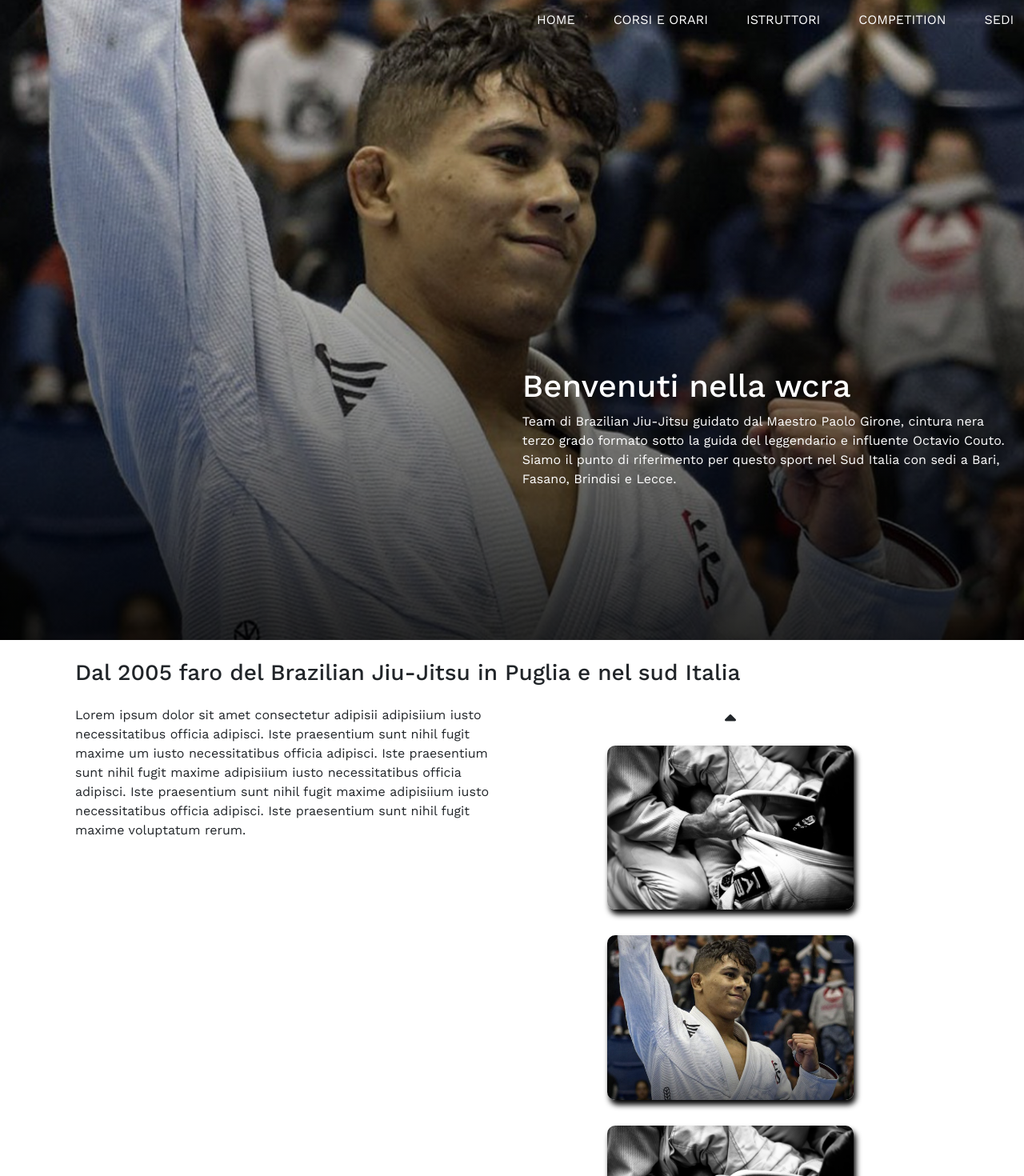
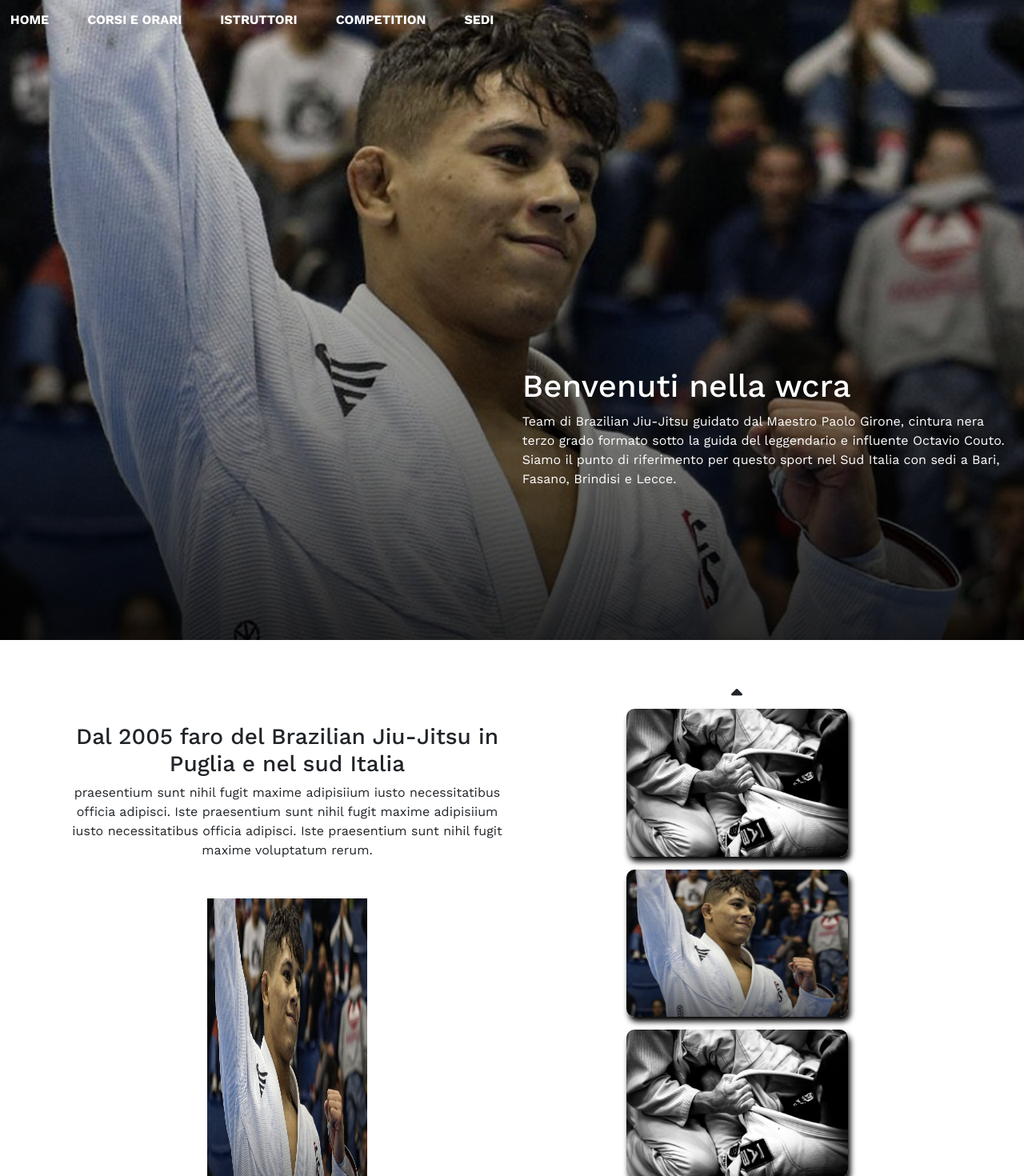
Before and after one commit to MattiaAngelini/wcra, a Vue app: page / in a window 1280 px wide. Shown: the top 1470 px of the page at 80% size. Built offline with nearby package versions, Linux system fonts and the light colour scheme.

Commit message:
feat: add offcanvas header

```diff
--- a/index.html
+++ b/index.html
@@ -15,5 +15,6 @@
   <body>
     <div id="app"></div>
     <script type="module" src="/src/main.js"></script>
+    <script src="https://cdn.jsdelivr.net/npm/bootstrap@5.3.3/dist/js/bootstrap.bundle.min.js" integrity="sha384-YvpcrYf0tY3lHB60NNkmXc5s9fDVZLESaAA55NDzOxhy9GkcIdslK1eN7N6jIeHz" crossorigin="anonymous"></script>
   </body>
 </html>
--- a/src/components/AppHeader.vue
+++ b/src/components/AppHeader.vue
@@ -6,21 +6,106 @@ export default {
 
 <template>
 
-  <section class="d-flex gap-5">
-    <router-link :to="{ name: 'home' }">HOME</router-link>
-    <router-link :to="{ name: 'schedule' }">CORSI E ORARI</router-link>
-    <router-link :to="{ name: 'istruttori' }">ISTRUTTORI</router-link>
-    <router-link :to="{ name: 'competition' }">COMPETITION</router-link>
-    <router-link :to="{ name: 'sedi' }">SEDI</router-link>
+  <section>
+
+    <div class="gap-5 d-none d-md-flex">
+      <router-link :to="{ name: 'home' }"><b>HOME</b></router-link>
+      <router-link :to="{ name: 'schedule' }"><b>CORSI E ORARI</b></router-link>
+      <router-link :to="{ name: 'istruttori' }"><b>ISTRUTTORI</b></router-link>
+      <router-link :to="{ name: 'competition' }"><b>COMPETITION</b></router-link>
+      <router-link :to="{ name: 'sedi' }"><b>SEDI</b></router-link>
+    </div>
+
+    <i class="fa-solid fa-bars d-block d-md-none" type="button" data-bs-toggle="offcanvas" data-bs-target="#staticBackdrop" aria-controls="staticBackdrop"></i>
+
+    <div class="offcanvas offcanvas-start" data-bs-backdrop="static" tabindex="-1" id="staticBackdrop" aria-labelledby="staticBackdropLabel">
+      <div class="offcanvas-header">
+        <div>
+          <img class="logo" src="../assets/images/wcra-logo.png" alt="">
+        </div>
+        <button type="button" class="btn-close" data-bs-dismiss="offcanvas" aria-label="Close"></button>
+      </div>
+
+      <div class="offcanvas-body " data-bs-dismiss="offcanvas">
+      <div>
+      <div class="">
+        <div>
+          <router-link :to="{ name: 'home' }"><b>HOME</b></router-link>
+        </div>
+        <div>
+          <router-link :to="{ name: 'schedule' }"><b>CORSI E ORARI</b></router-link>
+
+        </div>
+
+        <div>
+          <router-link :to="{ name: 'istruttori' }"><b>ISTRUTTORI</b></router-link>
+
+        </div>
+
+        <div>
+          <router-link :to="{ name: 'competition' }"><b>COMPETITION</b></router-link>
+
+        </div>
+
+       <div>
+        <router-link :to="{ name: 'sedi' }"><b>SEDI</b></router-link>
+       </div>
+
+
+      </div>
+        <div>
+
+        </div>
+      </div>
+      </div>
+    </div>
+
   </section>
 
 </template>
 
 <style scoped lang="scss">
 
-  a{
+a{
+  text-decoration: none;
+  color: black;
+}
+
+  i {
+    font-size: 30px;
+    border: 2px solid white;
+    border-radius: 8px;
+    padding: 10px;
+    margin: 10px;
     color: white;
     text-decoration: none;
   }
 
+  .logo{
+    width: 50px;
+  }
+
+.offcanvas{
+  background: linear-gradient(to right, rgba(255, 255, 255, 1), rgba(0, 0, 0, 0));
+  border: none;
+}
+
+.btn-close{
+  color: white;
+}
+
+
+// Smartphone
+@media (min-width: 768px)  {
+  a{
+    color: white;
+
+  }
+
+
+}
+
+
+
+
 </style>
--- a/src/components/Slider.vue
+++ b/src/components/Slider.vue
@@ -109,14 +109,14 @@ export default {
         </div>
 
         <!--Carosello immagini-->
-        <div>
-            <div class="d-flex justify-content-center p-3">
+        <div class="p-1">
+            <div class="d-flex justify-content-center mb-3">
                <img class="img-fluid"  :class="{'fade-in': animate, 'delay-1': animate}" :srcset="carousel[activeCarousel].image1" alt="">
             </div>
-            <div class="d-flex justify-content-center p-3">
+            <div class="d-flex justify-content-center mb-3">
               <img  :class="{'fade-in': animate, 'delay-2': animate}" :srcset="carousel[activeCarousel].image2" alt="">
             </div>
-            <div class="d-flex justify-content-center p-3">
+            <div class="d-flex justify-content-center mb-3">
               <img  :class="{'fade-in': animate, 'delay-3': animate}" :srcset="carousel[activeCarousel].image3" alt="">
             </div>
         </div>
@@ -144,7 +144,7 @@ export default {
   i{
     font-size: 1.4rem;
     cursor: pointer;
-    padding: 6px;
+
   }
 }
 
@@ -173,19 +173,61 @@ export default {
 }
 
 // MEDIA QUERIES
-@media (min-width: 768px) {
-    img {
-      width: 30%;
+
+// Very small devices (e.g., smartphones with screens smaller than 340px)
+@media (max-width: 340px) {
+    .ms-container {
+        img {
+            width: 100%;
+        }
+
     }
 }
 
-@media (min-width: 992px) {
-  .ms-container {
-    img {
-      width: 60%;
+// Smartphone
+@media (min-width: 341px) and (max-width: 576px) {
+    .ms-container {
+      padding: 10px;
+        img {
+            width: 90%;
+        }
+    }
+}
 
+// Tablet
+@media (min-width: 577px) and (max-width: 768px) {
+    .ms-container {
+        img {
+            width: 65%;
+        }
     }
-  }
+}
+
+// Small laptop
+@media (min-width: 769px) and (max-width: 992px) {
+    .ms-container {
+        img {
+            width: 60%;
+        }
+    }
+}
+
+// Large laptop and desktop
+@media (min-width: 993px) and (max-width: 1200px) {
+    .ms-container {
+        img {
+            width: 50%;
+        }
+    }
+}
+
+// Extra large screens
+@media (min-width: 1201px) {
+    .ms-container {
+        img {
+            width: 50%;
+        }
+    }
 }
 
 </style>
--- a/src/pages/AppHome.vue
+++ b/src/pages/AppHome.vue
@@ -40,17 +40,27 @@ export default {
               cintura nera terzo grado formato sotto la guida del leggendario e influente Octavio Couto.
               Siamo il punto di riferimento per questo sport nel Sud Italia con sedi a Bari, Fasano, Brindisi e Lecce.
             </p>
+
+
           </div>
 
 
           <!--DESCRIZIONE IN HOMEPAGE-->
-          <div class="container p-4">
-            <h3>Dal 2005 faro del Brazilian Jiu-Jitsu in Puglia e nel sud Italia</h3>
-            <div class=" container-info d-flex justify-content-center mt-4">
+          <div class="container p-2 mt-5 mb-5">
 
-              <div  class="description">
+            <div class=" container-info d-flex justify-content-center">
 
-                <div>Lorem ipsum dolor sit amet consectetur  adipisii adipisiium iusto necessitatibus officia adipisci. Iste praesentium sunt nihil fugit maxime um iusto necessitatibus officia adipisci. Iste praesentium sunt nihil fugit maxime  adipisiium iusto necessitatibus officia adipisci. Iste praesentium sunt nihil fugit maxime  adipisiium iusto necessitatibus officia adipisci. Iste praesentium sunt nihil fugit maxime voluptatum rerum.</div>
+              <div  class="description text-center mt-5">
+                <h3>Dal 2005 faro del Brazilian Jiu-Jitsu in Puglia e nel sud Italia</h3>
+
+
+                    <div> praesentium sunt nihil fugit maxime  adipisiium iusto necessitatibus officia adipisci. Iste praesentium sunt nihil fugit maxime  adipisiium iusto necessitatibus officia adipisci. Iste praesentium sunt nihil fugit maxime voluptatum rerum.</div>
+                    <div class="d-flex justify-content-center">
+                      <img class="mestre mt-5 d-none d-md-none d-lg-block" src="../assets/images/mica.jpg" alt="">
+                    </div>
+
+
+
               </div>
 
               <Slider  class="slider"></Slider>
@@ -79,6 +89,14 @@ export default {
 
 <style scoped lang="scss">
 
+
+.header{
+  position: absolute;
+  z-index: 800;
+  padding: 1%;
+}
+
+
 .hero-img {
   position: relative;
   width: 100%;
@@ -104,14 +122,6 @@ export default {
 
 }
 
-.header{
-  position: absolute;
-  top: 0;
-  right: 0;
-  z-index: 200;
-  padding: 1%;
-}
-
 .ms-intro {
   color: white;
   width: 50%;
@@ -134,6 +144,59 @@ export default {
     }
 }
 
+.mestre{
+  width:200px;
+  height: 400px;
+}
+
+
+// MEDIA QUERIES
+
+// Very small devices (e.g., smartphones with screens smaller than 340px)
+@media (max-width: 320px) {
+  .description{
+    font-size: 10px;
+  }
+
+}
+
+// Smartphone
+@media (min-width: 321px) and (max-width: 420px) {
+  .description{
+    font-size: 12px;
+  }
+
+
+}
+
+// Tablet
+@media (min-width: 421px) and (max-width: 768px) {
+  .description{
+    font-size: 16px;
+  }
+
+}
+
+// Small laptop
+@media (min-width: 769px) and (max-width: 992px) {
+  .description{
+    font-size: 22px;
+  }
+
+
+}
+
+// Large laptop and desktop
+@media (min-width: 993px) and (max-width: 1200px) {
+
+}
+
+// Extra large screens
+@media (min-width: 1201px) {
+
+}
+
+
 
 
 
```
Also changed, not shown: src/assets/images/wcra-logo.png (added).
